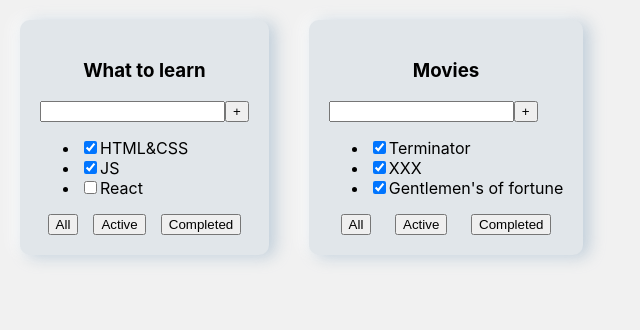
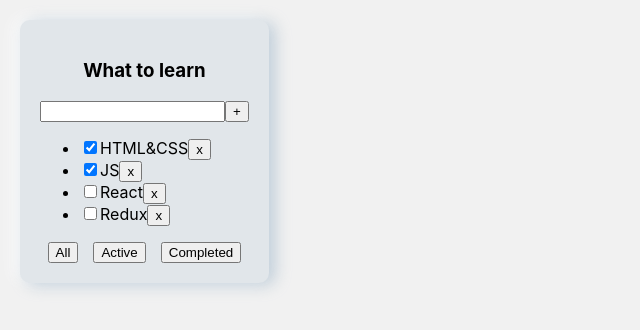
Before and after one commit to Kirill2603/mytodolist, a React (Create React App) app: page / in a window 1280 px wide. Shown: the top 330 px of the page, without its empty margins (0-640 px from the left). Built offline with nearby package versions, Linux system fonts and the light colour scheme.

Commit message:
add remove and filer functions

```diff
--- a/src/App.tsx
+++ b/src/App.tsx
@@ -1,4 +1,4 @@
-import React from 'react';
+import React, {useState} from 'react';
 import {TodoList} from "./components/TodoList";
 import './App.css'
 
@@ -10,22 +10,50 @@ function App() {
         isDone: boolean
     }
 
-    const tasks1: TasksType[] = [
-        {id: 0, title: 'HTML&CSS', isDone: true},
-        {id: 1, title: 'JS', isDone: true},
-        {id: 2, title: 'React', isDone: false},
-    ]
 
-    const tasks2: TasksType[] = [
-        {id: 0, title: 'Terminator', isDone: true},
-        {id: 1, title: 'XXX', isDone: true},
-        {id: 2, title: `Gentlemen's of fortune`, isDone: true},
-    ]
+    let [tasks, setTasks] = useState<TasksType[]>(
+        [
+            {id: 0, title: 'HTML&CSS', isDone: true},
+            {id: 1, title: 'JS', isDone: true},
+            {id: 2, title: 'React', isDone: false},
+            {id: 3, title: 'Redux', isDone: false}
+        ]
+    )
+
+    let [filter, setFilter] = useState('all')
+
+    function removeTask(id: number) {
+        let filteredTasks = tasks.filter((task) => task.id !== id)
+        setTasks(filteredTasks)
+    }
+
+    let tasksForTodoList = tasks
+    if (filter === 'completed') {
+        tasksForTodoList = tasks.filter(task => task.isDone)
+    }
+    if (filter === 'active') {
+        tasksForTodoList = tasks.filter(task => !task.isDone)
+    }
+    if (filter === 'all') {
+        tasksForTodoList = tasks
+    }
+
+    // const tasks2: TasksType[] = [
+    //     {id: 0, title: 'Terminator', isDone: true},
+    //     {id: 1, title: 'XXX', isDone: true},
+    //     {id: 2, title: `Gentlemen's of fortune`, isDone: false},
+    //     {id: 4, title: `Terminator 2`, isDone: true},
+    // ]
 
   return (
     <div className="App">
-      <TodoList title="What to learn" tasks={tasks1}/>
-      <TodoList title="Movies" tasks={tasks2}/>
+      <TodoList
+          title="What to learn"
+          tasks={tasksForTodoList}
+          removeTask={removeTask}
+          setFilter={setFilter}
+      />
+      {/*<TodoList title="Movies" tasks={tasks2}/>*/}
     </div>
   );
 }
--- a/src/components/TodoList.tsx
+++ b/src/components/TodoList.tsx
@@ -11,9 +11,12 @@ type TaskType = {
 type TodoListPropsType = {
     title: string
     tasks: Array<TaskType>
+    removeTask: (id: number) => void
+    // removeTask: Function
+    setFilter: (filter: "all" | "active" | "completed") => void
 }
 
-export const TodoList: React.FC<TodoListPropsType> = ({title, tasks}) => {
+export const TodoList: React.FC<TodoListPropsType> = ({title, tasks, removeTask, setFilter}) => {
     return (
         <div className={s.TodoListWrapper}>
             <h3>{title}</h3>
@@ -21,14 +24,19 @@ export const TodoList: React.FC<TodoListPropsType> = ({title, tasks}) => {
                 <input type="text"/>
                 <button>+</button>
                 <ul>
-                    <li><input type="checkbox" checked={tasks[0].isDone}/><span>{tasks[0].title}</span></li>
-                    <li><input type="checkbox" checked={tasks[1].isDone}/><span>{tasks[1].title}</span></li>
-                    <li><input type="checkbox" checked={tasks[2].isDone}/><span>{tasks[2].title}</span></li>
+                    {tasks.map((task) => {
+                        return (
+                            <li>
+                                <input type="checkbox" checked={task.isDone}/><span>{task.title}</span>
+                                <button onClick={() => removeTask(task.id)}>x</button>
+                            </li>
+                    )
+                    })}
                 </ul>
                 <div className={s.TodoListButtonBlock}>
-                    <button>All</button>
-                    <button>Active</button>
-                    <button>Completed</button>
+                    <button onClick={() => setFilter('all')}>All</button>
+                    <button onClick={() => setFilter('active')}>Active</button>
+                    <button onClick={() => setFilter('completed')}>Completed</button>
                 </div>
             </div>
         </div>
```
